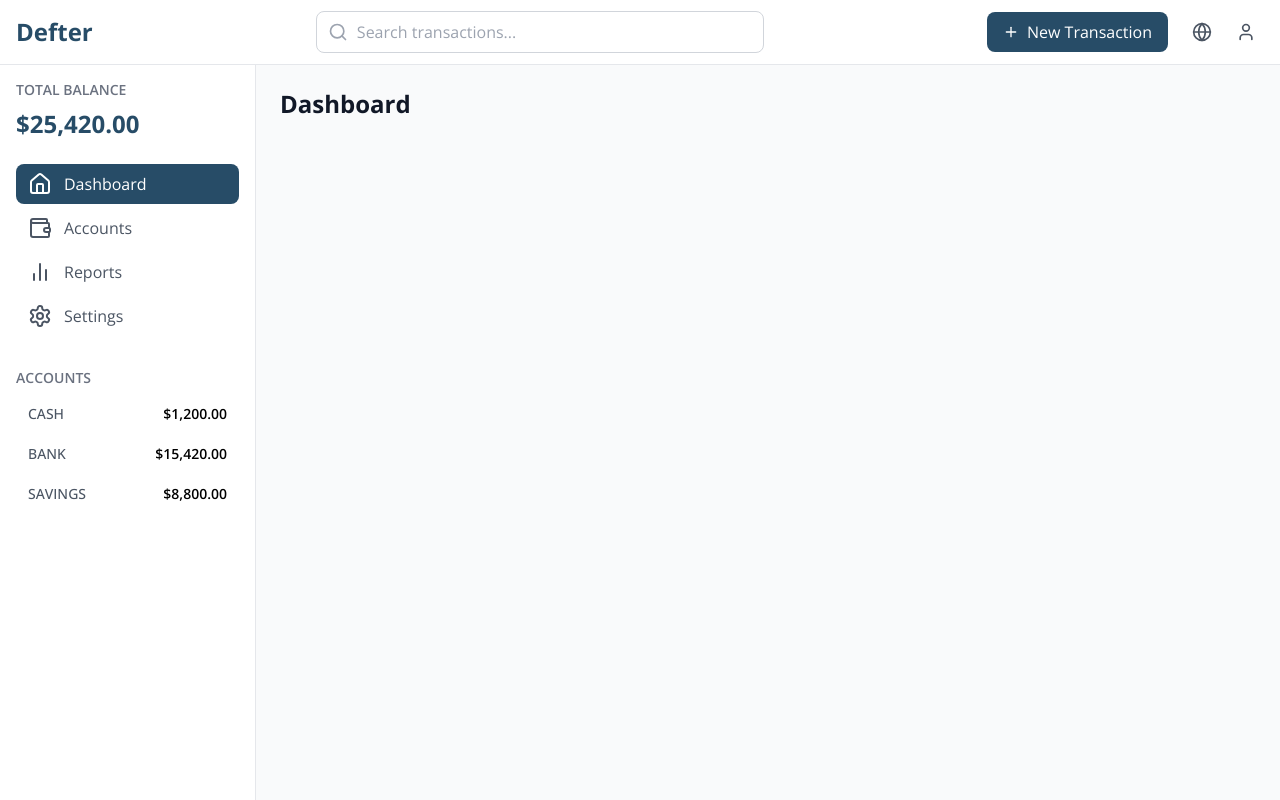
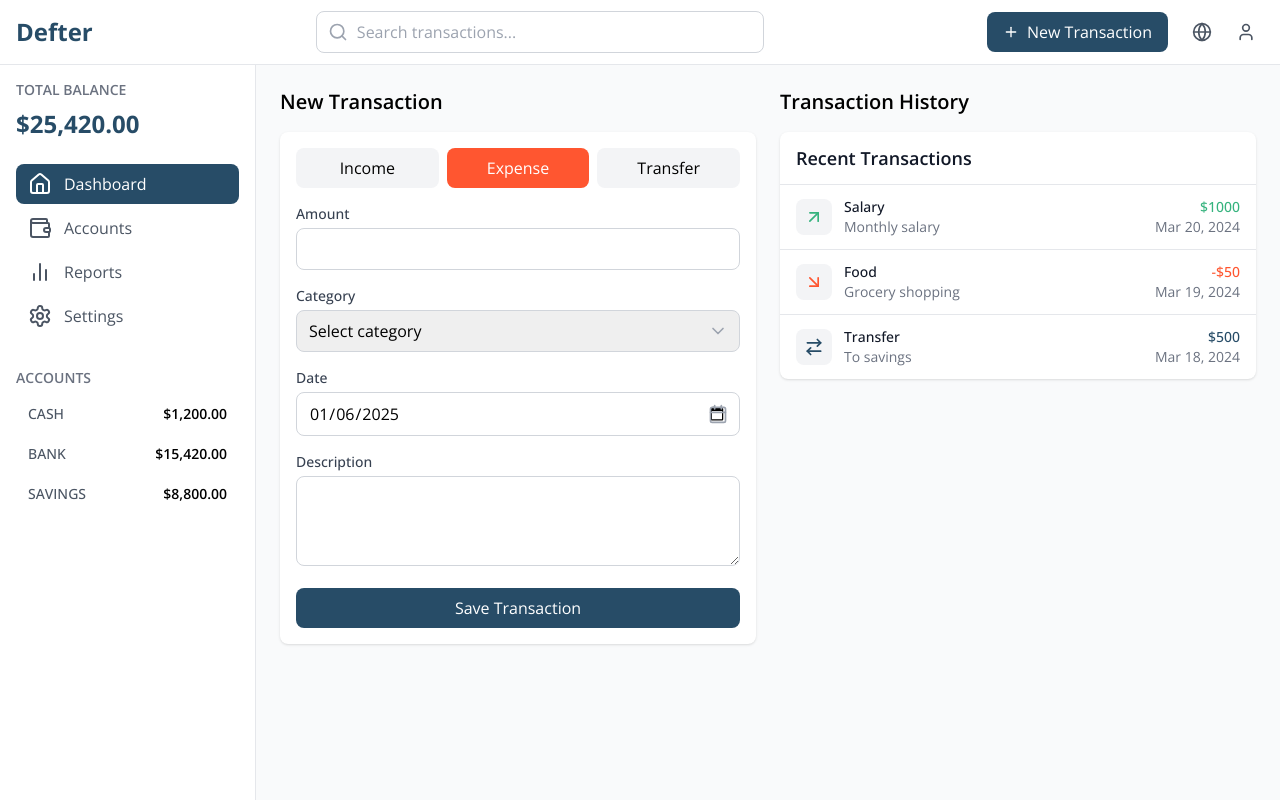
Before and after one commit to saimdenizertunc/accounting-frontend, a React (Vite) app in the folder frontend/: page / in a window 1280 px wide. Built offline with nearby package versions, Linux system fonts and the light colour scheme.

Commit message:
add transaction form and list with validation

```diff
--- a/frontend/src/App.jsx
+++ b/frontend/src/App.jsx
@@ -1,5 +1,7 @@
 import Header from './components/layout/Header';
 import Sidebar from './components/layout/Sidebar';
+import TransactionForm from './components/transactions/TransactionForm';
+import TransactionList from './components/transactions/TransactionList';
 
 function App() {
   return (
@@ -8,8 +10,18 @@ function App() {
       <Sidebar />
       <main className="pt-16 pl-64">
         <div className="p-6">
-          {/* Main content will go here */}
-          <h1 className="text-2xl font-bold text-gray-900">Dashboard</h1>
+          <div className="grid grid-cols-1 md:grid-cols-2 gap-6">
+            <div>
+              <h2 className="text-xl font-semibold mb-4">New Transaction</h2>
+              <div className="bg-white p-4 rounded-lg shadow">
+                <TransactionForm />
+              </div>
+            </div>
+            <div>
+              <h2 className="text-xl font-semibold mb-4">Transaction History</h2>
+              <TransactionList />
+            </div>
+          </div>
         </div>
       </main>
     </div>
--- /dev/null
+++ b/frontend/src/components/transactions/TransactionForm.jsx
@@ -0,0 +1,151 @@
+import { useFormik } from 'formik';
+import * as Yup from 'yup';
+import { Calendar, ChevronDown } from 'lucide-react';
+import { format } from 'date-fns';
+
+const TransactionSchema = Yup.object().shape({
+  type: Yup.string().oneOf(['income', 'expense', 'transfer']).required(),
+  amount: Yup.number().positive().required('Amount is required'),
+  category: Yup.string().required('Category is required'),
+  date: Yup.date().required('Date is required'),
+  description: Yup.string(),
+  account_id: Yup.string().required('Account is required'),
+  target_account_id: Yup.string().when('type', {
+    is: 'transfer',
+    then: () => Yup.string().required('Target account is required'),
+  }),
+});
+
+function TransactionForm() {
+  const formik = useFormik({
+    initialValues: {
+      type: 'expense',
+      amount: '',
+      category: '',
+      date: format(new Date(), 'yyyy-MM-dd'),
+      description: '',
+      account_id: '',
+      target_account_id: '',
+    },
+    validationSchema: TransactionSchema,
+    onSubmit: (values) => {
+      console.log(values);
+    },
+  });
+
+  return (
+    <form onSubmit={formik.handleSubmit} className="space-y-4">
+      {/* Transaction Type */}
+      <div className="grid grid-cols-3 gap-2">
+        <button
+          type="button"
+          className={`py-2 px-4 rounded-lg ${
+            formik.values.type === 'income'
+              ? 'bg-success text-white'
+              : 'bg-gray-100'
+          }`}
+          onClick={() => formik.setFieldValue('type', 'income')}
+        >
+          Income
+        </button>
+        <button
+          type="button"
+          className={`py-2 px-4 rounded-lg ${
+            formik.values.type === 'expense'
+              ? 'bg-danger text-white'
+              : 'bg-gray-100'
+          }`}
+          onClick={() => formik.setFieldValue('type', 'expense')}
+        >
+          Expense
+        </button>
+        <button
+          type="button"
+          className={`py-2 px-4 rounded-lg ${
+            formik.values.type === 'transfer'
+              ? 'bg-primary text-white'
+              : 'bg-gray-100'
+          }`}
+          onClick={() => formik.setFieldValue('type', 'transfer')}
+        >
+          Transfer
+        </button>
+      </div>
+
+      {/* Amount */}
+      <div>
+        <label className="block text-sm font-medium text-gray-700 mb-1">
+          Amount
+        </label>
+        <input
+          type="number"
+          name="amount"
+          step="0.01"
+          className="w-full px-3 py-2 border border-gray-300 rounded-lg focus:outline-none focus:ring-2 focus:ring-primary"
+          {...formik.getFieldProps('amount')}
+        />
+        {formik.touched.amount && formik.errors.amount && (
+          <div className="text-danger text-sm mt-1">{formik.errors.amount}</div>
+        )}
+      </div>
+
+      {/* Category */}
+      <div>
+        <label className="block text-sm font-medium text-gray-700 mb-1">
+          Category
+        </label>
+        <div className="relative">
+          <select
+            name="category"
+            className="w-full px-3 py-2 border border-gray-300 rounded-lg focus:outline-none focus:ring-2 focus:ring-primary appearance-none"
+            {...formik.getFieldProps('category')}
+          >
+            <option value="">Select category</option>
+            <option value="food">Food</option>
+            <option value="transport">Transport</option>
+            <option value="utilities">Utilities</option>
+          </select>
+          <ChevronDown className="absolute right-3 top-1/2 -translate-y-1/2 text-gray-400 h-5 w-5" />
+        </div>
+      </div>
+
+      {/* Date */}
+      <div>
+        <label className="block text-sm font-medium text-gray-700 mb-1">
+          Date
+        </label>
+        <div className="relative">
+          <input
+            type="date"
+            name="date"
+            className="w-full px-3 py-2 border border-gray-300 rounded-lg focus:outline-none focus:ring-2 focus:ring-primary"
+            {...formik.getFieldProps('date')}
+          />
+          <Calendar className="absolute right-3 top-1/2 -translate-y-1/2 text-gray-400 h-5 w-5" />
+        </div>
+      </div>
+
+      {/* Description */}
+      <div>
+        <label className="block text-sm font-medium text-gray-700 mb-1">
+          Description
+        </label>
+        <textarea
+          name="description"
+          rows="3"
+          className="w-full px-3 py-2 border border-gray-300 rounded-lg focus:outline-none focus:ring-2 focus:ring-primary"
+          {...formik.getFieldProps('description')}
+        />
+      </div>
+
+      <button
+        type="submit"
+        className="w-full bg-primary text-white py-2 px-4 rounded-lg hover:bg-primary/90 transition-colors"
+      >
+        Save Transaction
+      </button>
+    </form>
+  );
+}
+
+export default TransactionForm;
--- /dev/null
+++ b/frontend/src/components/transactions/TransactionList.jsx
@@ -0,0 +1,92 @@
+import { format } from 'date-fns';
+import { ArrowDownRight, ArrowUpRight, ArrowRightLeft } from 'lucide-react';
+
+function TransactionList() {
+  const transactions = [
+    {
+      id: '1',
+      type: 'income',
+      amount: 1000,
+      category: 'Salary',
+      date: '2024-03-20',
+      description: 'Monthly salary',
+      account_id: '1',
+    },
+    {
+      id: '2',
+      type: 'expense',
+      amount: 50,
+      category: 'Food',
+      date: '2024-03-19',
+      description: 'Grocery shopping',
+      account_id: '1',
+    },
+    {
+      id: '3',
+      type: 'transfer',
+      amount: 500,
+      category: 'Transfer',
+      date: '2024-03-18',
+      description: 'To savings',
+      account_id: '1',
+      target_account_id: '2',
+    },
+  ];
+
+  const getTransactionIcon = (type) => {
+    switch (type) {
+      case 'income':
+        return <ArrowUpRight className="h-5 w-5 text-success" />;
+      case 'expense':
+        return <ArrowDownRight className="h-5 w-5 text-danger" />;
+      case 'transfer':
+        return <ArrowRightLeft className="h-5 w-5 text-primary" />;
+      default:
+        return null;
+    }
+  };
+
+  return (
+    <div className="bg-white rounded-lg shadow">
+      <div className="px-4 py-3 border-b border-gray-200">
+        <h2 className="text-lg font-semibold text-gray-900">Recent Transactions</h2>
+      </div>
+      <div className="divide-y divide-gray-200">
+        {transactions.map((transaction) => (
+          <div
+            key={transaction.id}
+            className="px-4 py-3 flex items-center hover:bg-gray-50"
+          >
+            <div className="p-2 bg-gray-100 rounded-lg">
+              {getTransactionIcon(transaction.type)}
+            </div>
+            <div className="ml-3 flex-1">
+              <p className="text-sm font-medium text-gray-900">
+                {transaction.category}
+              </p>
+              <p className="text-sm text-gray-500">{transaction.description}</p>
+            </div>
+            <div className="text-right">
+              <p
+                className={`text-sm font-medium ${
+                  transaction.type === 'income'
+                    ? 'text-success'
+                    : transaction.type === 'expense'
+                    ? 'text-danger'
+                    : 'text-primary'
+                }`}
+              >
+                {transaction.type === 'expense' ? '-' : ''}${transaction.amount}
+              </p>
+              <p className="text-sm text-gray-500">
+                {format(new Date(transaction.date), 'MMM d, yyyy')}
+              </p>
+            </div>
+          </div>
+        ))}
+      </div>
+    </div>
+  );
+}
+
+export default TransactionList;
```
